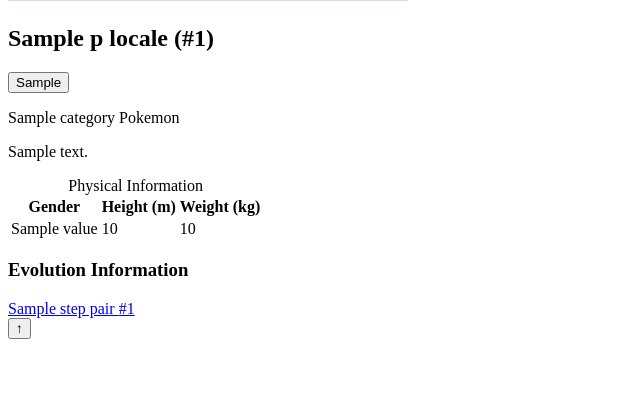
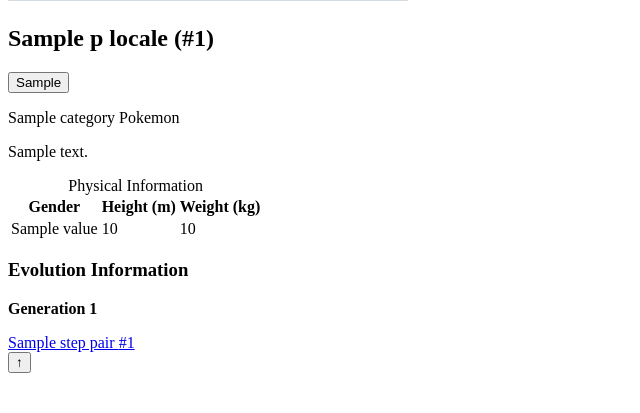
Before and after one commit to heejongahn/pokedex, a Python web app: template pokedex/templates/pokemon.html in a window 1280 px wide. Shown: the part 387-800 px from the top of the page, without its empty margins (0-640 px from the left). Run offline with Jinja, Linux system fonts and the light colour scheme; the template is opened without the code that fills it: most values are stand-ins (such as "Sample title", 1, 10 or a date in 2020); grey boxes marked "Sample" are stand-in pictures; some libraries are stand-ins or nearby versions.

Commit message:
Make generation div little more stylish

```diff
--- a/pokedex/templates/pokemon.html
+++ b/pokedex/templates/pokemon.html
@@ -35,12 +35,15 @@
 <h3>Evolution Information</h3>
 {% for step_pairs in chain_pairs %}
   <div class="evolution generation">
-  {% for (poke_id, name) in step_pairs %}
-    <a href="/{{name}}">
-      {{name}} <span class="evolution poke_id">#{{poke_id}}</span>
-    </a>
-    {% if not loop.last %} ,{%endif %}
-  {% endfor %}
+    <p class="evolution generation-label">
+      <b>Generation {{ loop.index }}</b>
+    </p>
+    {% for (poke_id, name) in step_pairs %}
+      <a href="/{{name}}">{{name}}
+        <span class="evolution poke-id">#{{poke_id}}</span>
+      </a>
+      {% if not loop.last %} ,{%endif %}
+    {% endfor %}
   <div>
 {% endfor %}
 {% endblock %}
```
Also changed, not shown: pokedex/assets/pokedex.styl (+9 -0 lines).
